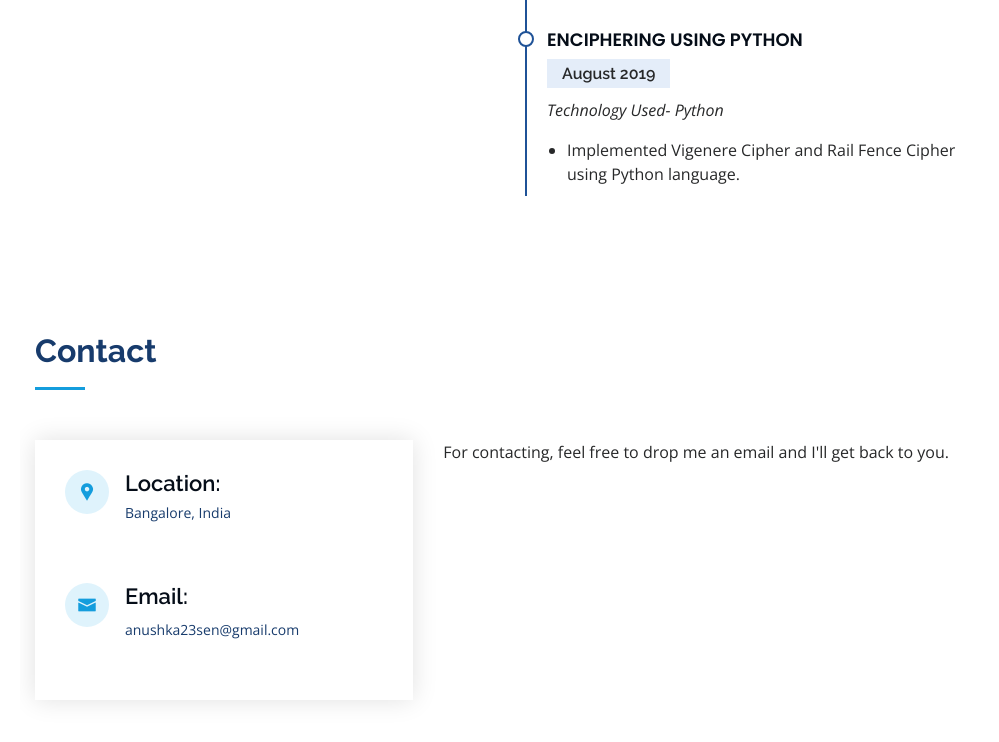
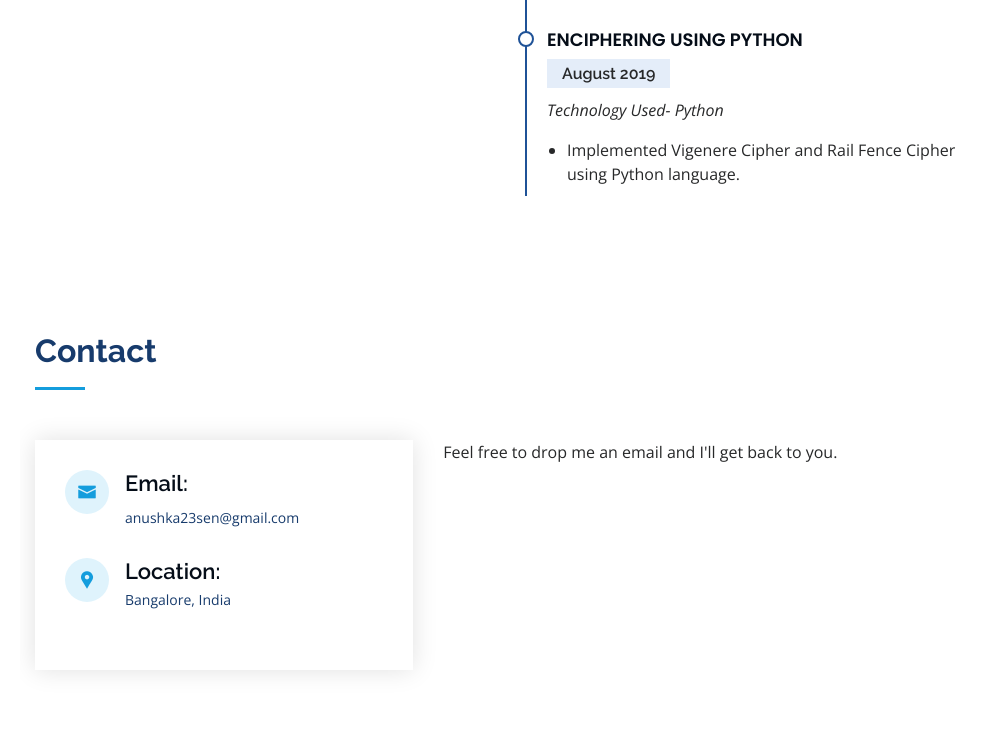
Before and after one commit to anushkasen23/anushkasen23.github.io, a plain HTML site: page index.html in a window 1280 px wide. Shown: the part 3386-4128 px from the top of the page, without its empty margins (280-1279 px from the left). Drawn offline with nearby package versions, Linux system fonts and the light colour scheme.

Commit message:
Update index.html

```diff
--- a/index.html
+++ b/index.html
@@ -346,19 +346,26 @@
 
           <div class="col-lg-5 d-flex align-items-stretch">
             <div class="info">
-              <div class="address">
-                <i class="icofont-google-map"></i>
-                <h4>Location:</h4>
-                <p>Bangalore, India</p>
-                <p><a href="https://www.google.com/maps/embed?pb=!1m18!1m12!1m3!1d3888.5951179261338!2d77.68993201477014!3d12.933724090880801!2m3!1f0!2f0!3f0!3m2!1i1024!2i768!4f13.1!3m3!1m2!1s0x3bae13cb00000001%3A0xab10e26281718cc2!2sNew%20Horizon%20College%20of%20Engineering!5e0!3m2!1sen!2sin!4v1621437595013!5m2!1sen!2sin" width="600" height="450" style="border:0;" allowfullscreen="" loading="lazy"></a>
-                </p>
-              </div>
 
               <div class="email">
                 <i class="icofont-envelope"></i>
                 <h4>Email:</h4>
                 <p>anushka23sen@gmail.com</p>
               </div>
+
+              <div class="address">
+                <i class="icofont-google-map"></i>
+                <h4>Location:</h4>
+                <p>Bangalore, India</p>
+                <a href="https://www.google.com/maps/embed?pb=!1m18!1m12!1m3!1d3888.5951179261338!2d77.68993201477014!3d12.933724090880801!2m3!1f0!2f0!3f0!3m2!1i1024!2i768!4f13.1!3m3!1m2!1s0x3bae13cb00000001%3A0xab10e26281718cc2!2sNew%20Horizon%20College%20of%20Engineering!5e0!3m2!1sen!2sin!4v1621437595013!5m2!1sen!2sin" width="600" height="450" style="border:0;" allowfullscreen="" loading="lazy"></a>
+
+              </div>
+
+              <!--div class="email">
+                <i class="icofont-envelope"></i>
+                <h4>Email:</h4>
+                <p>anushka23sen@gmail.com</p>
+              </div>-->
 
               <!--<div class="website">
                 <i class="icofont-web"></i>
@@ -371,7 +378,7 @@
           </div>
 
           <div class="col-lg-7 mt-5 mt-lg-0 d-flex align-items-stretch">
-            <p>For contacting, feel free to drop me an email and I'll get back to you. </p>
+            <p>Feel free to drop me an email and I'll get back to you. </p>
           </div>
 
         </div>
```
